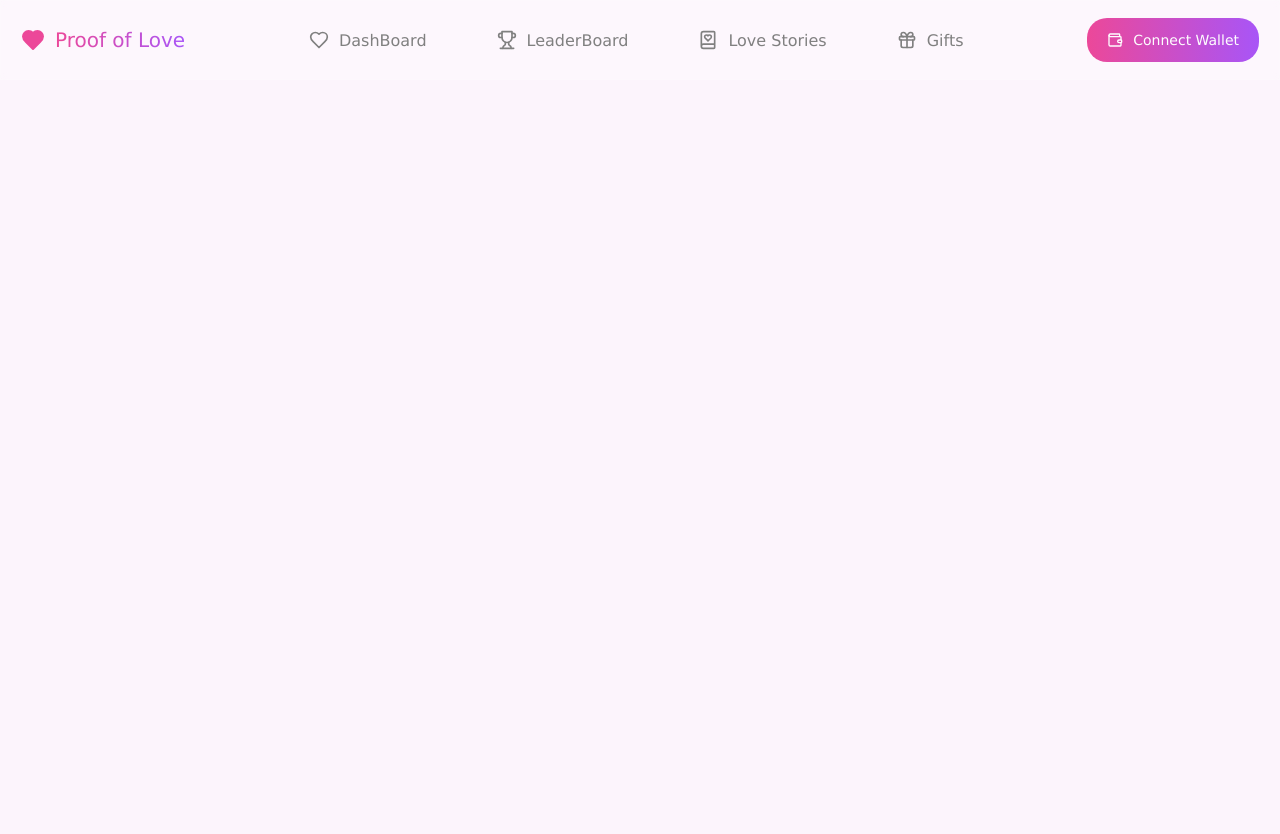
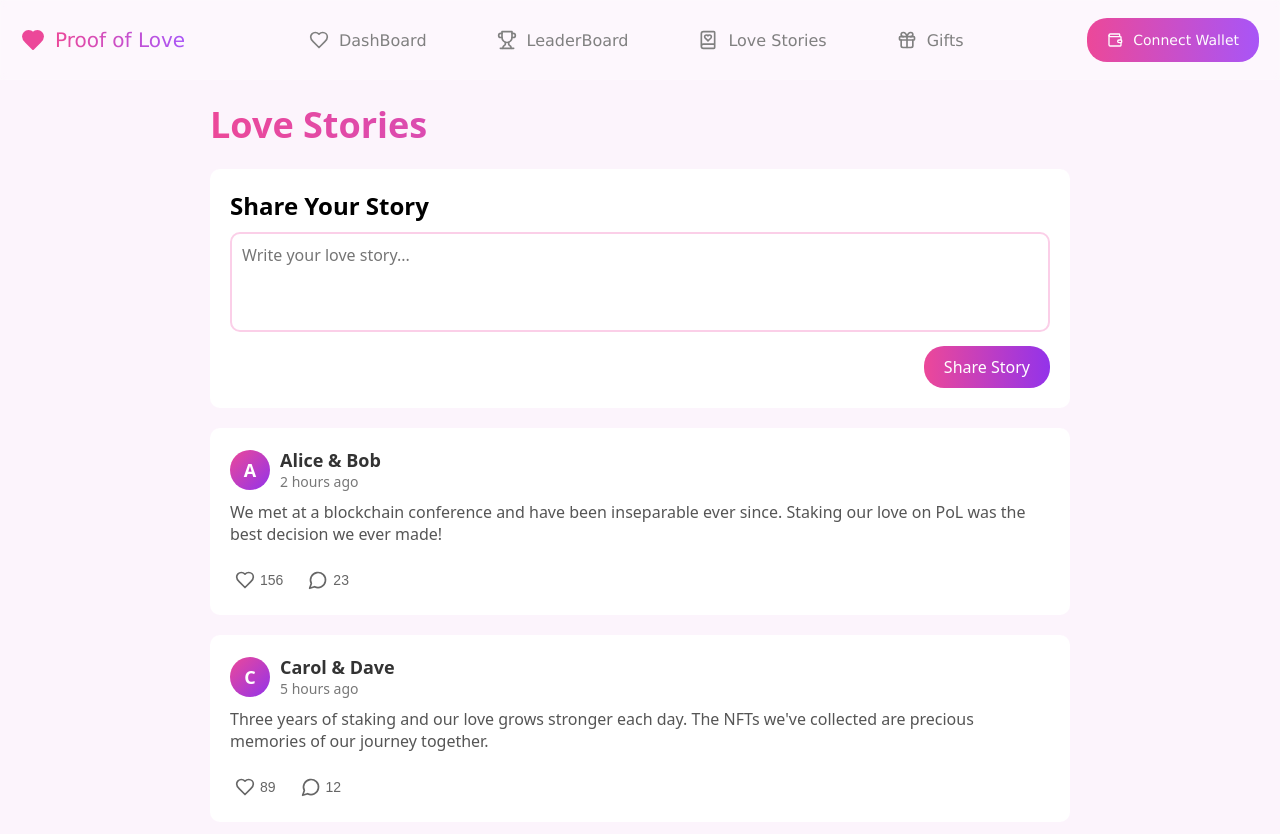
Before and after one commit to Jayesh-Kr/Proof-of-Love, a React (Vite) app in the folder frontend/: page /lovestory in a window 1280 px wide. Shown: the top 834 px of the page. Before the commit the page ends 800 px from the top, so only its background shows below. Built offline with nearby package versions, Linux system fonts and the light colour scheme.

Commit message:
Added new page

```diff
--- a/frontend/src/App.jsx
+++ b/frontend/src/App.jsx
@@ -3,16 +3,22 @@ import Navbar from './components/navbar/Navbar';
 import Dashboard from './pages/dashboard/Dashboard';
 import LandingPage from './pages/landingPage/LandingPage';
 import Breakup from './pages/breakup/Breakup';
+import Leaderboard from './pages/leaderboard/LeaderBoard';
+import LoveStories from './pages/lovestories/LoveStories';
 
 const App = () => {
   return (
     <Router>
       <Navbar />
+      <div className='mt'>
       <Routes>
         <Route path="/" element={<LandingPage />} />
         <Route path="/dashboard" element={<Dashboard />} />
         <Route path="/breakup" element={<Breakup />} />
+        <Route path="/leaderboard" element={<Leaderboard/>}/>
+        <Route path="/lovestory" element={<LoveStories/>}/>
       </Routes>
+      </div>
     </Router>
   );
 };
--- a/frontend/src/components/navbar/Navbar.jsx
+++ b/frontend/src/components/navbar/Navbar.jsx
@@ -16,11 +16,11 @@ const Navbar = () => {
             <Heart/>
             <p>DashBoard</p>
           </div>
-          <div className="nav_part2_elem">
+          <div className="nav_part2_elem" onClick={()=>navigate('/leaderboard')}>
             <Trophy/>
             <p>LeaderBoard</p>
           </div>
-          <div className="nav_part2_elem">
+          <div className="nav_part2_elem" onClick={() => navigate('/lovestory')}>
             <BookHeart/>
             <p>Love Stories</p>
           </div>
--- a/frontend/src/index.css
+++ b/frontend/src/index.css
@@ -14,3 +14,6 @@ body,html {
   color: transparent;
   background-clip: text;
 }
+.mt {
+  margin-top: 10vh;
+}
--- /dev/null
+++ b/frontend/src/pages/leaderboard/LeaderBoard.jsx
@@ -0,0 +1,43 @@
+import { Search, Heart } from "lucide-react";
+import "./leaderboard.css";
+
+const Leaderboard = () => {
+  const couples = [
+    { id: 1, names: "Alice & Bob", duration: "5 years", amount: "10 ETH" },
+    { id: 2, names: "Carol & Dave", duration: "3 years", amount: "8 ETH" },
+    { id: 3, names: "Eve & Frank", duration: "2 years", amount: "5 ETH" },
+  ];
+
+  return (
+    <div className="leaderboard-container">
+      <div className="leaderboard-header">
+        <h1 className="leaderboard-title text-gradient fontfamily">Love Leaderboard</h1>
+        <div className="search-container">
+          <input type="text" placeholder="Search couples..." className="search-input fontfamily" />
+          <Search className="search-icon" />
+        </div>
+      </div>
+
+      <div className="leaderboard-list">
+        {couples.map((couple, index) => (
+          <div key={couple.id} className="leaderboard-card">
+            <div className="rank-badge fontfamily">#{index + 1}</div>
+            <div className="couple-info">
+              <h3 className="couple-name fontfamily">{couple.names}</h3>
+              <p className="couple-duration fontfamily">Staked for {couple.duration}</p>
+            </div>
+            <div className="amount-info">
+              <p className="amount fontfamily">{couple.amount}</p>
+              <div className="power-score-container">
+                <Heart className="heart-icon" fill="currentColor" />
+                <span className="power-score fontfamily">Power Score</span>
+              </div>
+            </div>
+          </div>
+        ))}
+      </div>
+    </div>
+  );
+};
+
+export default Leaderboard;
--- /dev/null
+++ b/frontend/src/pages/leaderboard/leaderboard.css
@@ -0,0 +1,107 @@
+.leaderboard-container {
+    max-width: 900px;
+    margin: 0 auto;
+    padding: 24px;
+    font-family: Arial, sans-serif;
+  }
+
+  .leaderboard-header {
+    display: flex;
+    justify-content: space-between;
+    align-items: center;
+    margin-bottom: 20px;
+  }
+
+  .leaderboard-title {
+    font-size: 36px;
+    font-weight: bold;
+  }
+
+  .search-container {
+    position: relative;
+  }
+
+  .search-input {
+    padding: 8px 12px 8px 35px;
+    border: 2px solid #ffbddb;
+    border-radius: 20px;
+    outline: none;
+    font-size: 14px;
+  }
+
+  .search-input:focus {
+    border-color: #ff80b5;
+  }
+
+  .search-icon {
+    position: absolute;
+    left: 10px;
+    top: 50%;
+    transform: translateY(-50%);
+    color: gray;
+    width: 18px;
+    height: 18px;
+  }
+
+  .leaderboard-card {
+    display: flex;
+    align-items: center;
+    background: #ffffff;
+    padding: 24px;
+    border-radius: 10px;
+    margin-bottom: 30px;
+    box-shadow: 0px 2px 10px rgba(0, 0, 0, 0.1);
+    transition: transform 0.2s ease-in-out;
+  }
+
+  .leaderboard-card:hover {
+    transform: scale(1.02);
+  }
+
+  .rank-badge {
+    width: 40px;
+    height: 40px;
+    border-radius: 50%;
+    background: linear-gradient(to bottom right, #ff4f93, #9c27b0);
+    display: flex;
+    align-items: center;
+    justify-content: center;
+    font-weight: bold;
+    color: white;
+    font-size: 16px;
+  }
+
+  .couple-info {
+    flex-grow: 1;
+    padding-left: 10px;
+  }
+
+  .couple-name {
+    font-size: 20px;
+    font-weight: bold;
+    color: #333;
+  }
+
+  .couple-duration {
+    font-size: 16px;
+    color: #666;
+  }
+
+  .amount {
+    font-size: 18px;
+    font-weight: bold;
+    color: #9c27b0;
+    text-align: right;
+  }
+
+  .heart-icon {
+    width: 16px;
+    height: 16px;
+    color: #ff4f93;
+  }
+
+  .power-score {
+    font-size: 16px;
+    color: #666;
+    margin-left: 4px;
+  }
--- /dev/null
+++ b/frontend/src/pages/lovestories/LoveStories.jsx
@@ -0,0 +1,69 @@
+import { Heart, MessageCircle, Share2 } from 'lucide-react';
+import './lovestories.css';
+
+const LoveStories = () => {
+  const stories = [
+    {
+      id: 1,
+      author: "Alice & Bob",
+      content: "We met at a blockchain conference and have been inseparable ever since. Staking our love on PoL was the best decision we ever made!",
+      likes: 156,
+      comments: 23,
+      timestamp: "2 hours ago"
+    },
+    {
+      id: 2,
+      author: "Carol & Dave",
+      content: "Three years of staking and our love grows stronger each day. The NFTs we've collected are precious memories of our journey together.",
+      likes: 89,
+      comments: 12,
+      timestamp: "5 hours ago"
+    }
+  ];
+
+  return (
+    <div className="container">
+      <h1 className="title text-gradient fontfamily">Love Stories</h1>
+
+      <div className="lovestory-card share-story">
+        <h2 className="subtitle fontfamily">Share Your Story</h2>
+        <textarea
+          placeholder="Write your love story..."
+          className="story-input fontfamily"
+        />
+        <div className="button-container">
+          <button className="share-button fontfamily">Share Story</button>
+        </div>
+      </div>
+
+      <div className="stories-list">
+        {stories.map(story => (
+          <div key={story.id} className="lovestory-card story-card">
+            <div className="story-header">
+              <div className="avatar fontfamily">{story.author.charAt(0)}</div>
+              <div>
+                <h3 className="author fontfamily">{story.author}</h3>
+                <p className="timestamp fontfamily">{story.timestamp}</p>
+              </div>
+            </div>
+
+            <p className="story-content fontfamily">{story.content}</p>
+
+            <div className="story-actions">
+              <button className="action-button">
+                <Heart className="icon" />
+                <span>{story.likes}</span>
+              </button>
+              <button className="action-button">
+                <MessageCircle className="icon" />
+                <span>{story.comments}</span>
+              </button>
+            </div>
+          </div>
+        ))}
+      </div>
+    </div>
+  );
+};
+
+export default LoveStories;
--- /dev/null
+++ b/frontend/src/pages/lovestories/lovestories.css
@@ -0,0 +1,134 @@
+.container {
+    max-width: 900px;
+    margin: 0 auto;
+    padding: 20px;
+  }
+
+  .title {
+    font-size: 36px;
+    font-weight: bold;
+    margin-bottom: 20px;
+  }
+
+  .lovestory-card {
+    background: #fff;
+    border-radius: 10px;
+    padding: 20px;
+    margin-bottom: 20px;
+    transition: all 0.15s linear;
+  }
+  .lovestory-card:hover {
+    box-shadow: 0 10px 8px rgba(0, 0, 0, 0.1);
+  }
+
+  .subtitle {
+    font-size: 24px;
+    font-weight: 600;
+    margin-bottom: 10px;
+  }
+
+  .story-input {
+    width: 100%;
+    height: 100px;
+    border: 2px solid #fbcfe8;
+    border-radius: 10px;
+    padding: 10px;
+    resize: none;
+    font-size: 16px;
+    outline: none;
+  }
+  .story-input:focus {
+    border-color: #ec4899;
+  }
+
+  .button-container {
+    margin-top: 10px;
+    text-align: right;
+  }
+
+  .share-button {
+    background-image: linear-gradient(to right, #ec4899,#9333ea );
+    color: white;
+    border: none;
+    padding: 10px 20px;
+    border-radius: 20px;
+    cursor: pointer;
+    font-size: 16px;
+  }
+
+  .share-button:hover {
+    background-color: #db2777;
+  }
+
+  .stories-list {
+    margin-top: 20px;
+  }
+
+  .story-card {
+    display: flex;
+    flex-direction: column;
+  }
+
+  .story-header {
+    display: flex;
+    align-items: center;
+    margin-bottom: 10px;
+  }
+
+  .avatar {
+    width: 40px;
+    height: 40px;
+    background: linear-gradient(to bottom right, #ec4899, #9333ea);
+    color: white;
+    font-weight: bold;
+    display: flex;
+    align-items: center;
+    justify-content: center;
+    border-radius: 50%;
+    font-size: 18px;
+    margin-right: 10px;
+  }
+
+  .author {
+    font-size: 18px;
+    font-weight: bold;
+    color: #333;
+  }
+
+  .timestamp {
+    font-size: 14px;
+    color: #777;
+  }
+
+  .story-content {
+    font-size: 16px;
+    color: #555;
+    margin-bottom: 10px;
+  }
+
+  .story-actions {
+    display: flex;
+    gap: 15px;
+    margin-top: 10px;
+  }
+
+  .action-button {
+    display: flex;
+    align-items: center;
+    gap: 5px;
+    font-size: 14px;
+    color: #666;
+    cursor: pointer;
+    background: none;
+    border: none;
+    padding: 5px;
+  }
+
+  .action-button:hover {
+    color: #ec4899;
+  }
+
+  .icon {
+    width: 20px;
+    height: 20px;
+  }
```
